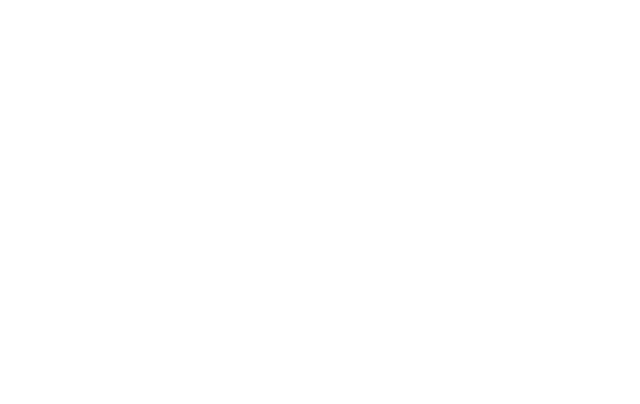
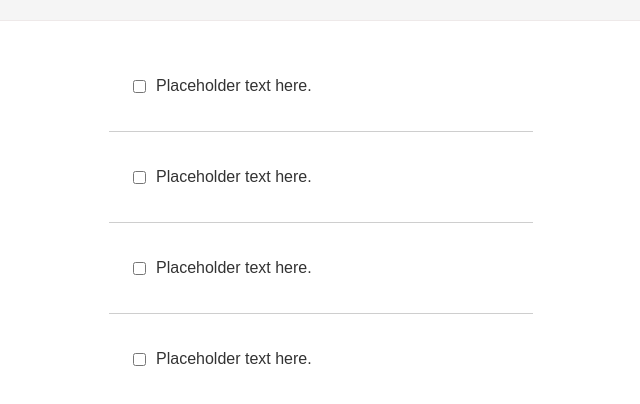
Before and after one commit to Sheygs/react_basics, a React (Create React App) app: page / in a window 1280 px wide. Shown: the top 404 px of the page, without its empty margins (319-959 px from the left). Built offline with nearby package versions, Linux system fonts and the light colour scheme.

Commit message:
todo-app code sample

```diff
--- a/src/App.css
+++ /dev/null
@@ -1,38 +0,0 @@
-.App {
-  text-align: center;
-}
-
-.App-logo {
-  height: 40vmin;
-  pointer-events: none;
-}
-
-@media (prefers-reduced-motion: no-preference) {
-  .App-logo {
-    animation: App-logo-spin infinite 20s linear;
-  }
-}
-
-.App-header {
-  background-color: #282c34;
-  min-height: 100vh;
-  display: flex;
-  flex-direction: column;
-  align-items: center;
-  justify-content: center;
-  font-size: calc(10px + 2vmin);
-  color: white;
-}
-
-.App-link {
-  color: #61dafb;
-}
-
-@keyframes App-logo-spin {
-  from {
-    transform: rotate(0deg);
-  }
-  to {
-    transform: rotate(360deg);
-  }
-}
--- a/src/App.js
+++ /dev/null
@@ -1,11 +0,0 @@
-import React from 'react';
-import './App.css';
-
-function App() {
-  return (
-    <div className="App">
-    </div>
-  );
-}
-
-export default App;
--- /dev/null
+++ b/src/components/App.js
@@ -0,0 +1,15 @@
+import React from 'react';
+import TodoItems from './TodoItems';
+import './app.css';
+
+function App(){
+  return (
+    <div className="App">
+      <TodoItems/>
+    </div>
+ );
+}
+
+
+
+export default App;
--- /dev/null
+++ b/src/components/TodoItem.js
@@ -0,0 +1,13 @@
+import React from 'react';
+
+
+function TodoItem(){
+ return (
+    <div className="todo-item">
+         <input type="checkbox"/>
+         <p>Placeholder text here.</p>
+    </div>
+ )
+};
+
+export default TodoItem;
--- /dev/null
+++ b/src/components/TodoItems.js
@@ -0,0 +1,16 @@
+import React from 'react';
+import TodoItem from './TodoItem';
+
+
+function TodoItems(){
+ return (
+    <div className="todo-items">
+           <TodoItem/>
+           <TodoItem/>
+           <TodoItem/>
+           <TodoItem/>
+    </div>
+ )
+}
+
+export default TodoItems;
--- /dev/null
+++ b/src/components/app.css
@@ -0,0 +1,34 @@
+.todo-items {
+  background-color: white;
+  margin: 20px auto;
+  width: 50%;
+  display: flex;
+  flex-direction: column;
+  align-items: center;
+  border: 1px solid #eee9e9;
+  padding: 20px;
+}
+
+.todo-item {
+  display: flex;
+  justify-content: flex-start;
+  align-items: center;
+  padding: 20px;
+  width: 60%;
+  border-bottom: 1px solid #cecece;
+  font-weight: 100;
+  font-size: 16px;
+  color: #333333;
+}
+
+.todo-item:last-child {
+  border-bottom: none;
+}
+
+input[type="checkbox"] {
+  margin-right: 10px;
+}
+
+input[type="checkbox"]:focus {
+  outline: none;
+}
--- a/src/index.css
+++ b/src/index.css
@@ -1,13 +1,8 @@
 body {
   margin: 0;
-  font-family: -apple-system, BlinkMacSystemFont, 'Segoe UI', 'Roboto', 'Oxygen',
-    'Ubuntu', 'Cantarell', 'Fira Sans', 'Droid Sans', 'Helvetica Neue',
-    sans-serif;
-  -webkit-font-smoothing: antialiased;
-  -moz-osx-font-smoothing: grayscale;
+  padding: 0;
+  font-family: Arial, Helvetica, sans-serif;
+  box-sizing: border-box;
+  font-size: 1rem;
+  background: whitesmoke;
 }
-
-code {
-  font-family: source-code-pro, Menlo, Monaco, Consolas, 'Courier New',
-    monospace;
-}
```
Also changed, not shown: src/index.js (+2 -5 lines).
